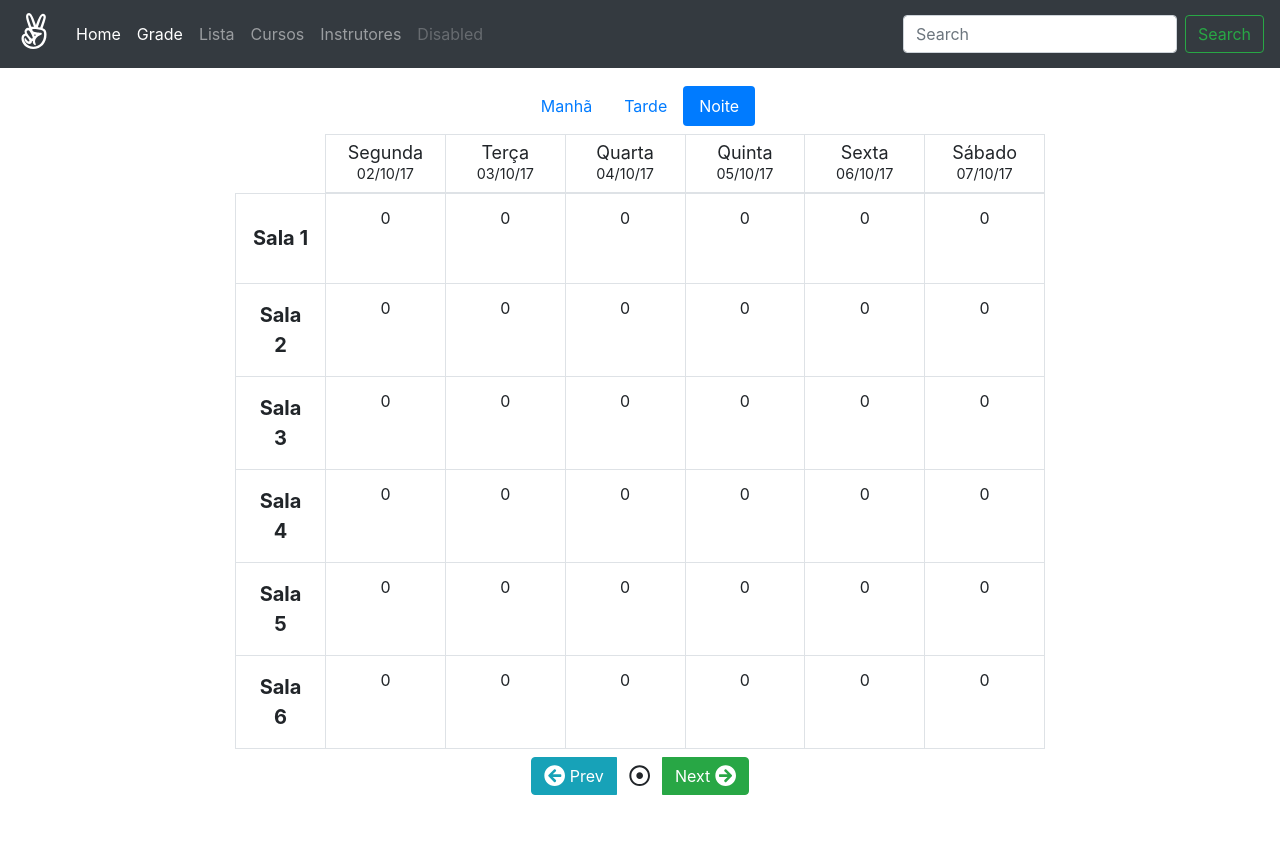
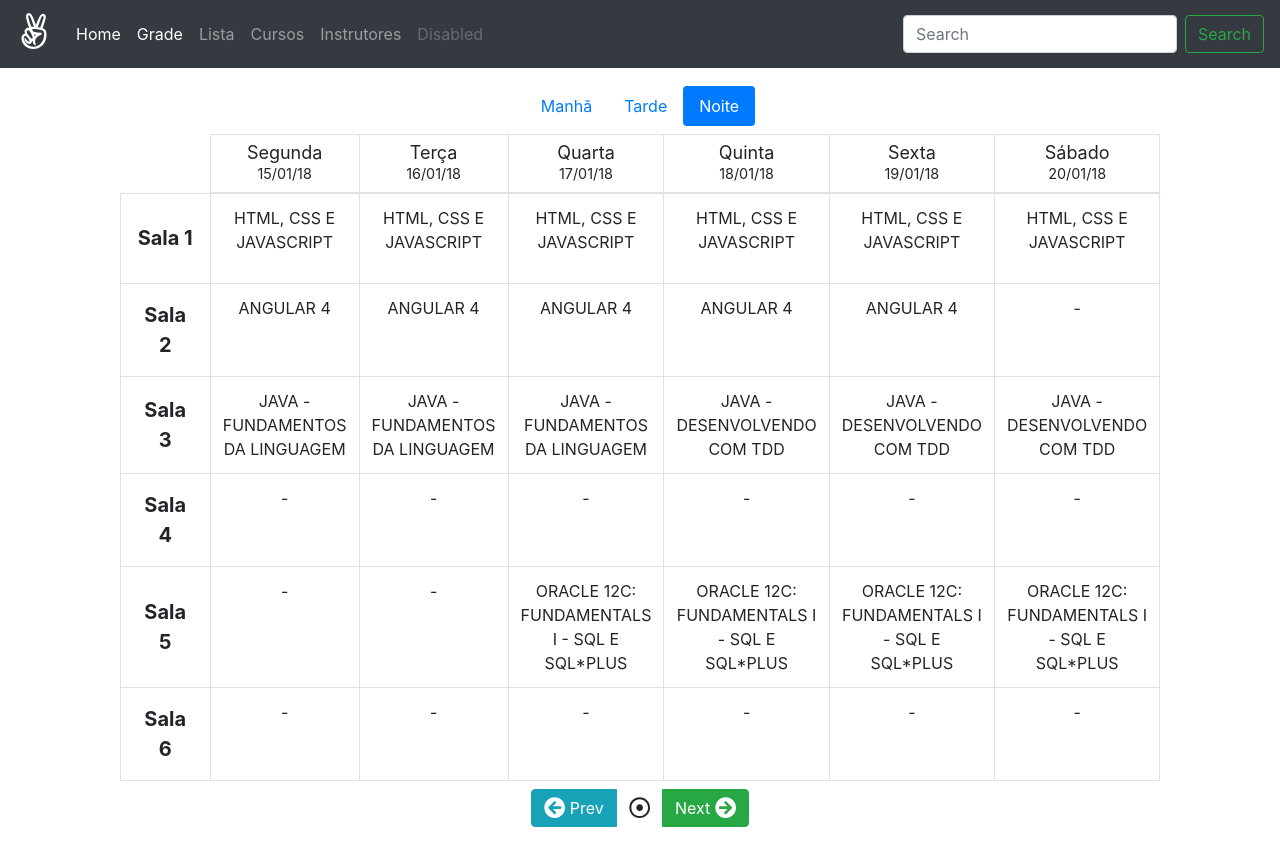
Before and after one commit to leodeleone/cronoAng, an Angular app: page /view in a window 1280 px wide. Shown: the top 866 px of the page. Built offline with nearby package versions, Linux system fonts and the light colour scheme.

Commit message:
Fix initial date and empty cell text

```diff
--- a/src/app/app.component.ts
+++ b/src/app/app.component.ts
@@ -29,7 +29,7 @@ export class AppComponent {
   public weekDates: Date[];
 
   constructor(private apiData: BackendApiService) {
-    this.today = new Date('2017-10-07');
+    this.today = new Date('2018-01-15');
     this.today.setHours(0);
     this.today.setMinutes(0);
     this.today.setSeconds(0);
--- a/src/app/calendar-grid/calendar-grid.component.ts
+++ b/src/app/calendar-grid/calendar-grid.component.ts
@@ -25,6 +25,6 @@ export class CalendarGridComponent implements OnInit {
           && this.app.testEventSala(ev, sala)
           && this.app.testEventTurno(ev, turno);
     }, this);
-    return filtered.length == 1 ? filtered[0].curso : filtered.length;
+    return filtered.length == 1 ? filtered[0].curso : '-';
   }
 }
```
